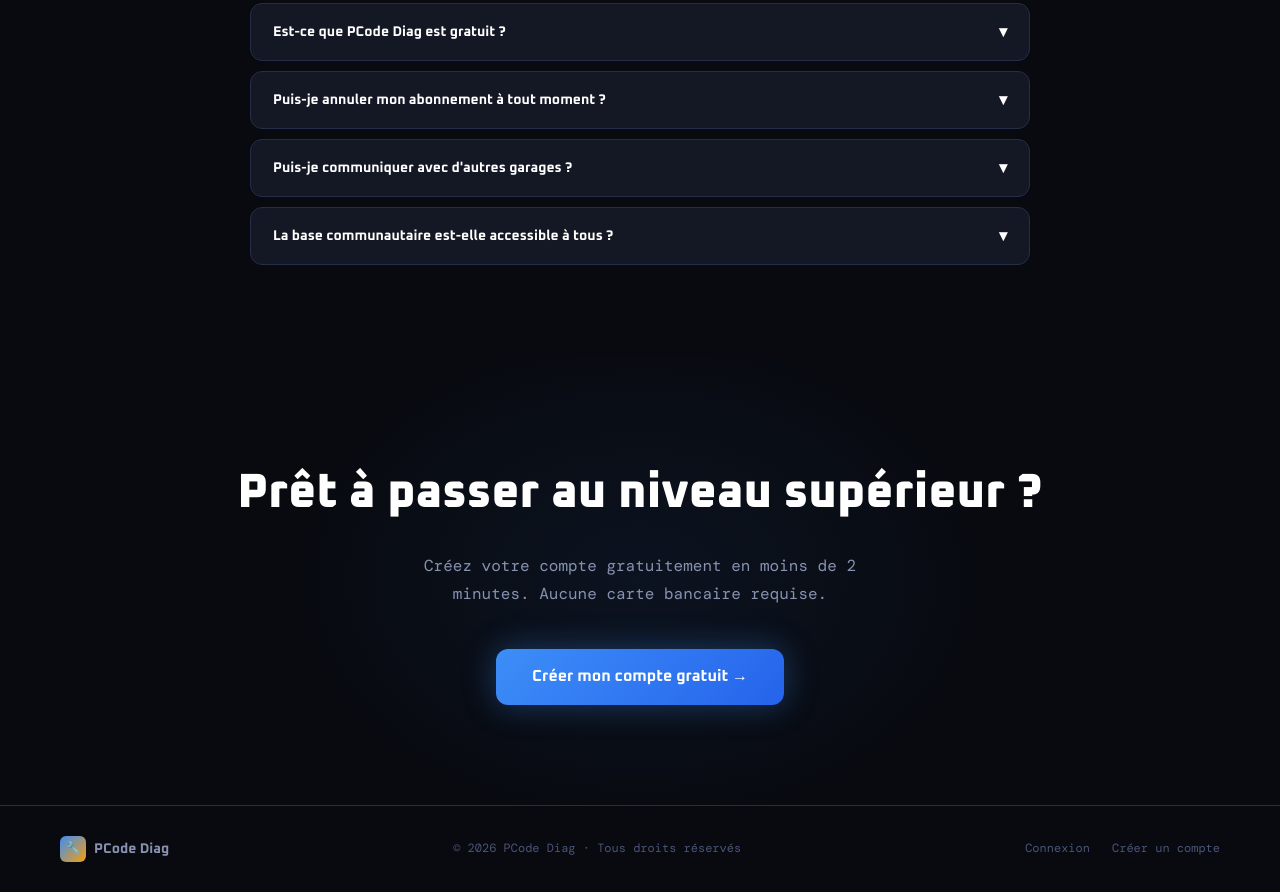
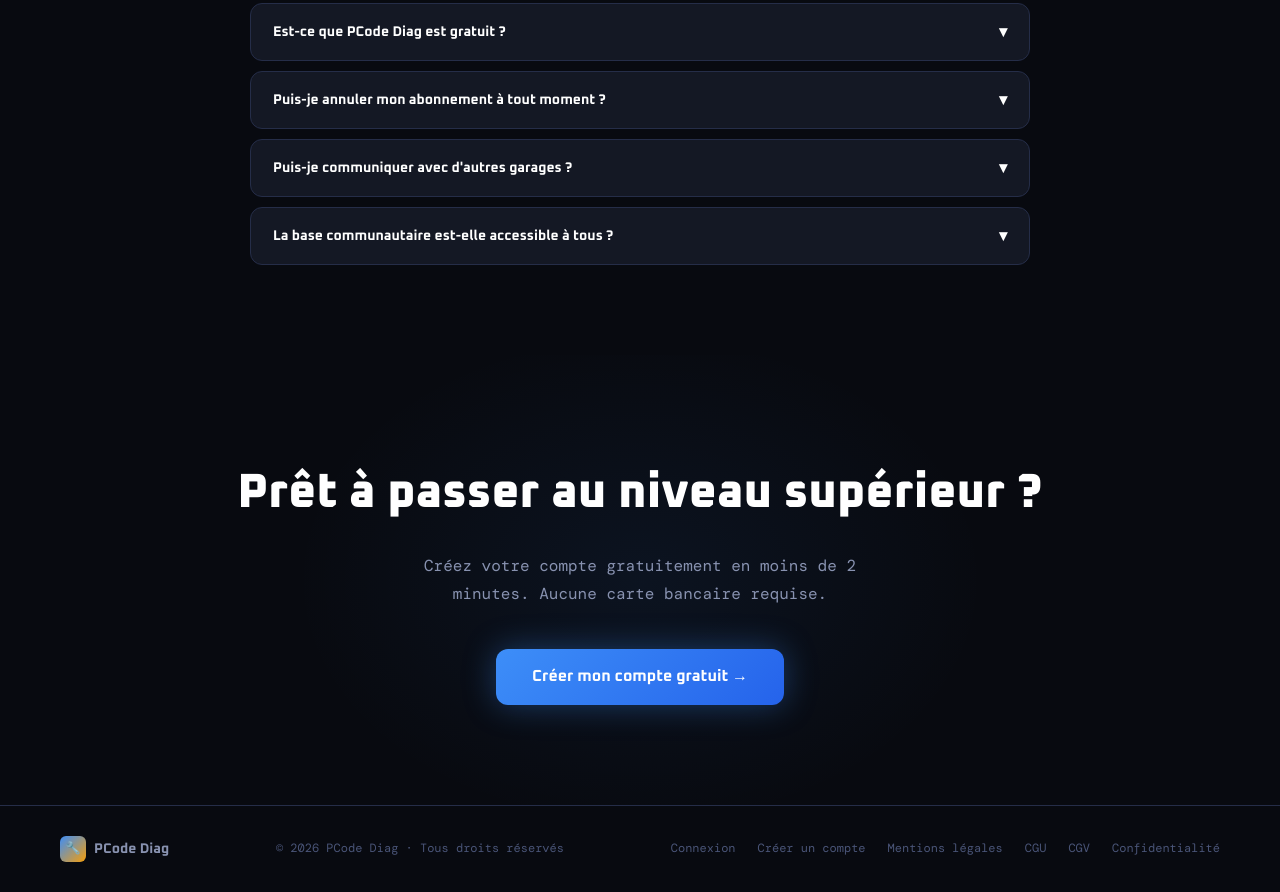
Before and after one commit to pcodediag/pcodediag-landing, a plain HTML site: page index.html in a window 1280 px wide. Shown: the part 4771-5663 px from the top of the page. Drawn offline with nearby package versions, Linux system fonts and the light colour scheme; a web font is replaced by a local one.

Commit message:
Update index.html

```diff
--- a/index.html
+++ b/index.html
@@ -713,6 +713,10 @@
   <div class="footer-links">
     <a href="https://app.pcodediag.com/login">Connexion</a>
     <a href="https://app.pcodediag.com/register">Créer un compte</a>
+    <a href="/mentions-legales.html">Mentions légales</a>
+    <a href="/cgu.html">CGU</a>
+    <a href="/cgv.html">CGV</a>
+    <a href="/rgpd.html">Confidentialité</a>
   </div>
 </footer>
 
```
